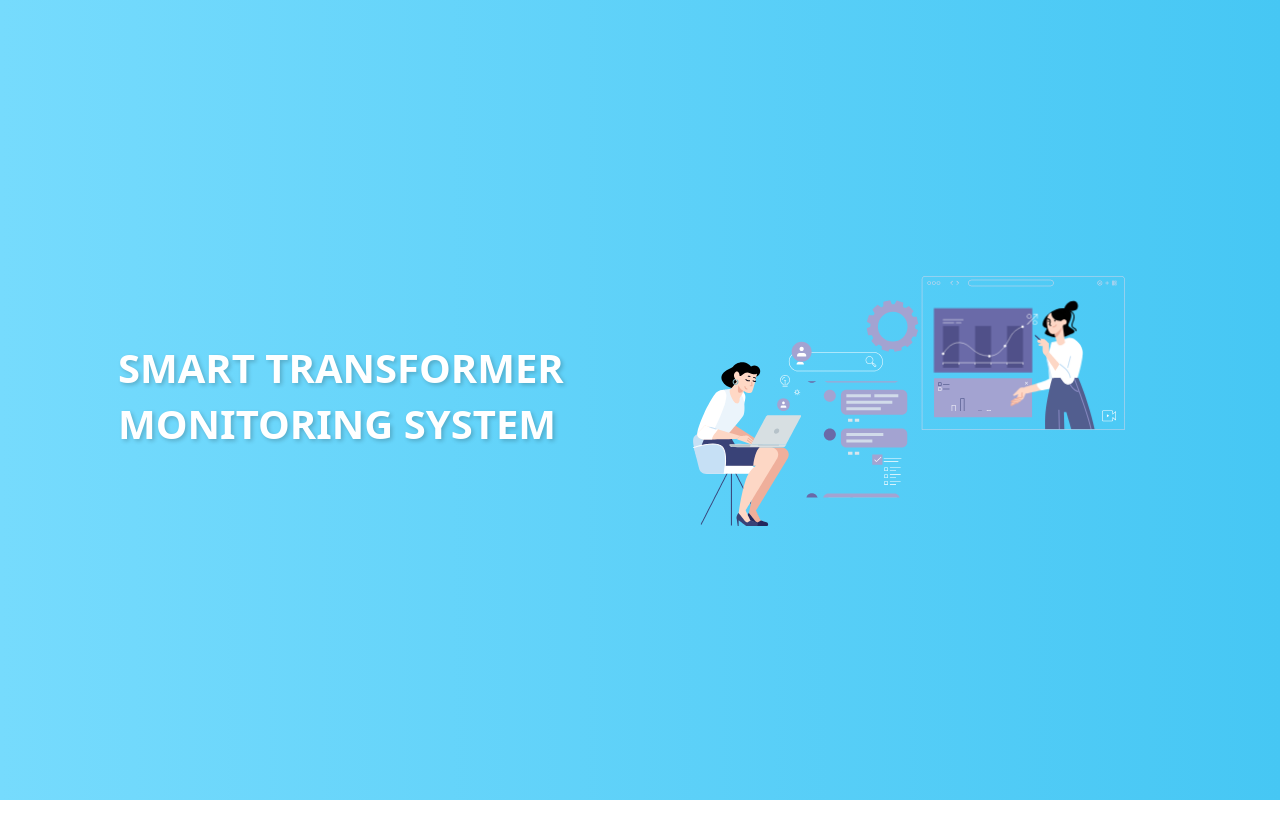
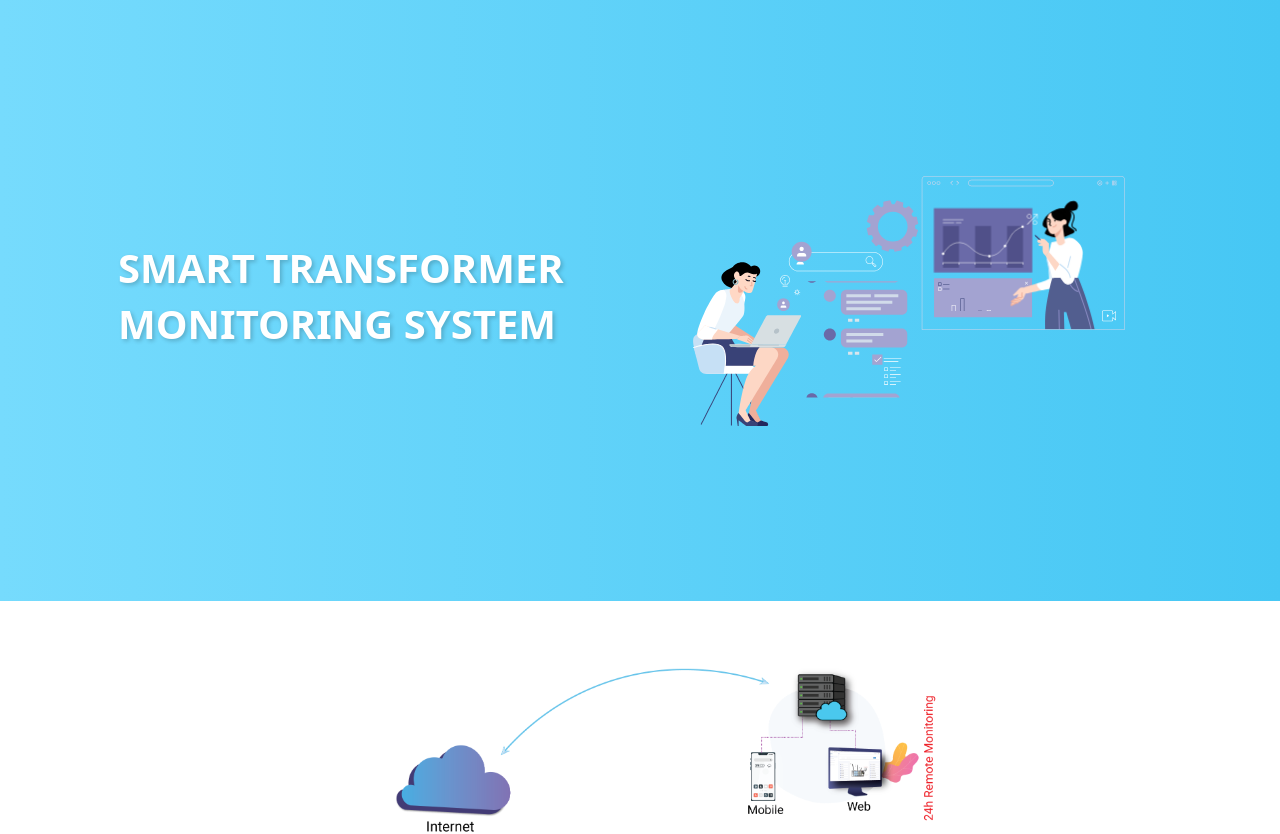
Before and after one commit to MehediAhsan/monitoring-system, a React (Vite) app: page / in a window 1280 px wide. Shown: the top 834 px of the page. Built offline with nearby package versions, Linux system fonts and the light colour scheme.

Commit message:
banner update

```diff
--- a/src/components/Home/Banner.jsx
+++ b/src/components/Home/Banner.jsx
@@ -16,18 +16,17 @@ const Banner = () => {
 
   const gradientStyle = {
     background: 'linear-gradient(to right, #76DBFD, #46C7F4)',
-    minHeight: "50vh",
   };
 
   return (
-    <div className="container-fluid py-5 py-md-0" style={gradientStyle}>
-      <div className="container">
-        <div className="row justify-content-center align-items-center vh-100 mx-0 mx-md-4">
+    <div className="container-fluid py-5" style={gradientStyle}>
+      <div className="container py-0 py-md-5">
+        <div className="row justify-content-center align-items-center py-0 py-md-5  mx-0 mx-md-4">
           <div className="col-12 col-md-6 text-center text-md-start">
             <h1 className="fw-bold lh-1 mb-3" style={textStyle}>SMART TRANSFORMER</h1>
             <h1 className="fw-bold lh-1" style={textStyle}>MONITORING SYSTEM</h1>
           </div>
-          <div className="col-12 col-md-6 text-center py-5 py-md-0">
+          <div className="col-12 col-md-6 text-center py-5 py-md-3">
             {View}
           </div>
         </div>
--- a/src/components/common/Common.jsx
+++ b/src/components/common/Common.jsx
@@ -7,7 +7,7 @@ const Common = ({ title, img, divClass, imgClass, bgColor }) => {
   return (
     <div style={{ backgroundColor: bgColor }}>
       <div className={`container py-5 my-5`}>
-        <div className={`row ${divClass} flex-column-reverse flex-md-row align-items-center g-3 mx-3`}>
+        <div className={`row ${divClass} flex-column-reverse flex-md-row align-items-center g-3 mx-2 mx-md-3`}>
           <div
             data-aos="fade-left"
             data-aos-duration="1000"
```
